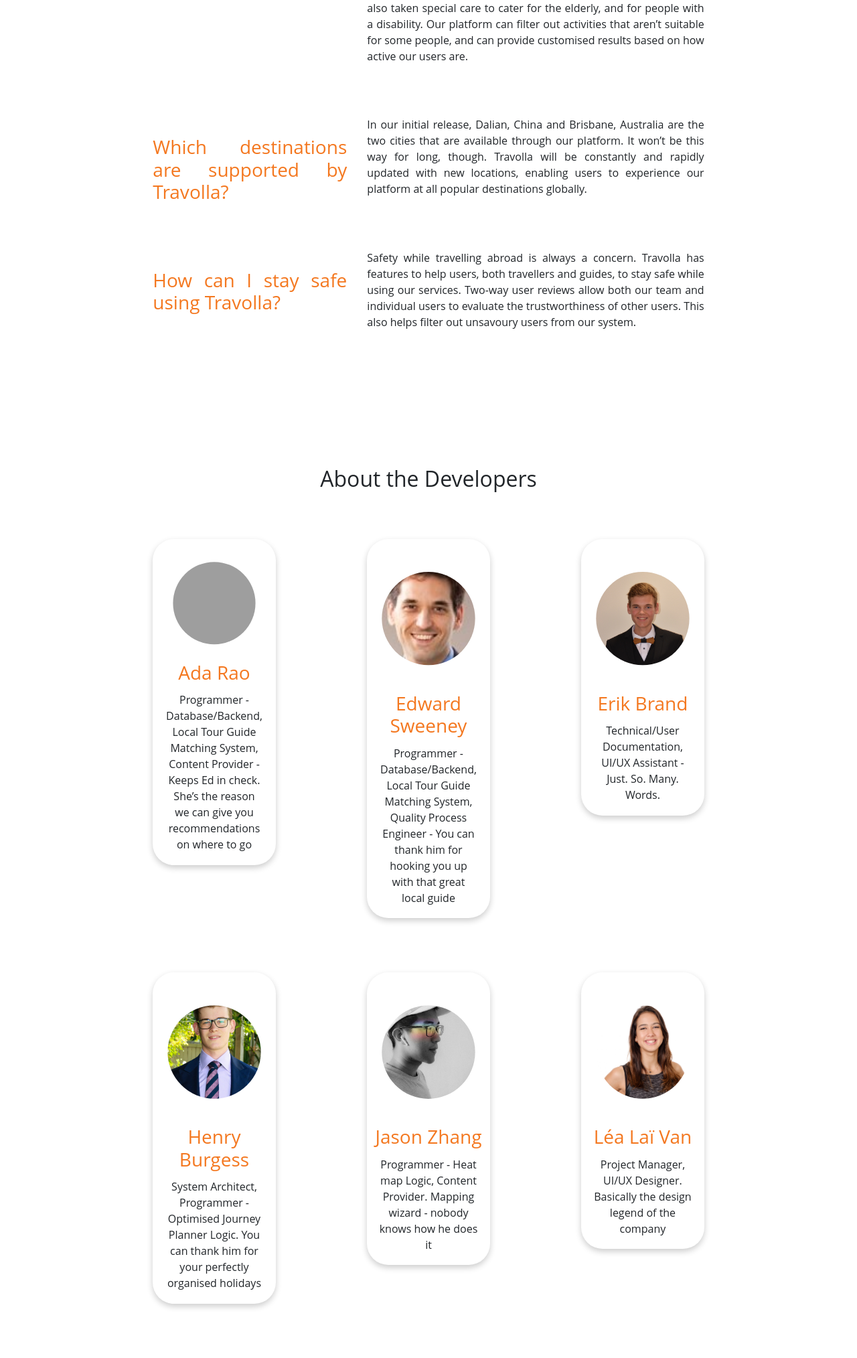
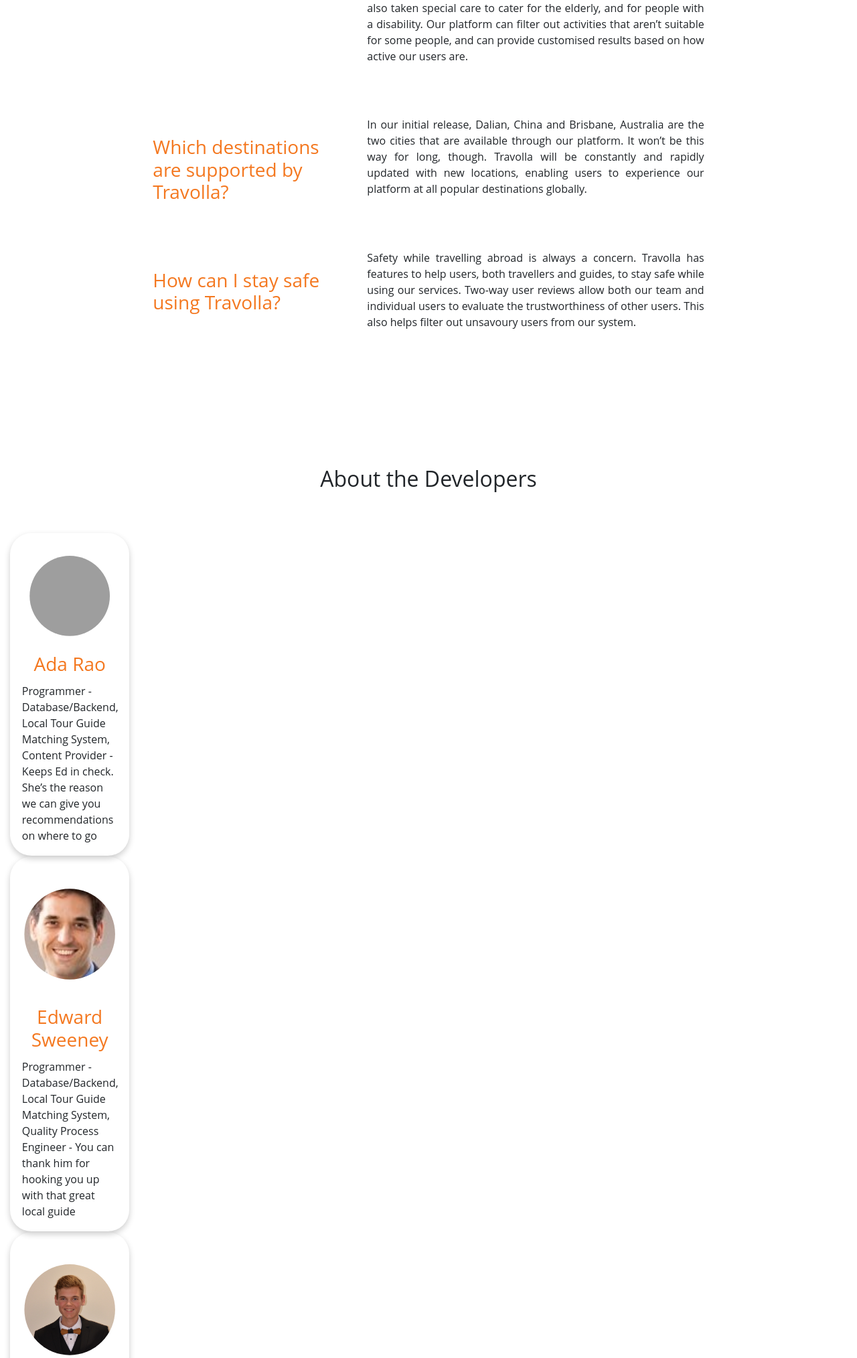
Before and after one commit to lulululu7766/Travolla, a PHP site: page /about.php in a window 1280 px wide. Shown: the part 530-2558 px from the top of the page at 67% size. Run offline with PHP 8.4, Linux system fonts and the light colour scheme; the visitor is signed in with stand-in values (Sample User, id 1); data that the repository does not hold is empty; some libraries are stand-ins or nearby versions; some web fonts are replaced; grey boxes are pictures that could not be loaded.

Commit message:
Updated About Formatting
Updated:
- Various formatting fixes for About

```diff
--- a/about.php
+++ b/about.php
@@ -103,7 +103,7 @@
     <div class="col-xs-12 col-sm-12 col-md-12 col-lg-12" >
         <h2 class="AboutHeaders"> About the Developers </h2>
     </div>
-    <div class="row">
+    <div class="row" style="display:table; width:100%;">
         <div class="col-xs-12 col-sm-12 col-md-2 col-lg-2"></div>
         <div class="col-xs-12 col-sm-12 col-md-2 col-lg-2">
             <div class="text-center rounded-rectangle">
@@ -142,7 +142,7 @@
         <div class="col-xs-12 col-sm-12 col-md-2 col-lg-2"></div>
     </div>
 
-    <div class="row">
+    <div class="row" style="display:table; width:100%;">
         <div class="col-xs-12 col-sm-12 col-md-2 col-lg-2"></div>
         <div class="col-xs-12 col-sm-12 col-md-2 col-lg-2">
             <div class="text-center rounded-rectangle">
--- a/css/about.css
+++ b/css/about.css
@@ -1,5 +1,4 @@
 #toptitle {
-    margin-bottom: 4vh;
     text-align: center;
     font-family: 'patua One';
     font-size: 3em;
@@ -15,7 +14,7 @@
 h3.FAQ {
     margin-top: 0%;
     margin-bottom: 0%;
-    text-align: justify;
+    text-align: left;
     color: #F47820;
 }
 
@@ -29,7 +28,7 @@
 }
 
 p.card-text {
-    text-align: center;
+    text-align: left;
     padding-left: 10%;
     padding-right: 10%;
     padding-bottom: 10%
@@ -47,6 +46,7 @@
     box-shadow: 0 4px 10px 0 rgba(0,0,0,0.2);
     margin-bottom: 5%;
     margin-top: 5%;
+    display: table-cell;
 }
 
 
```
